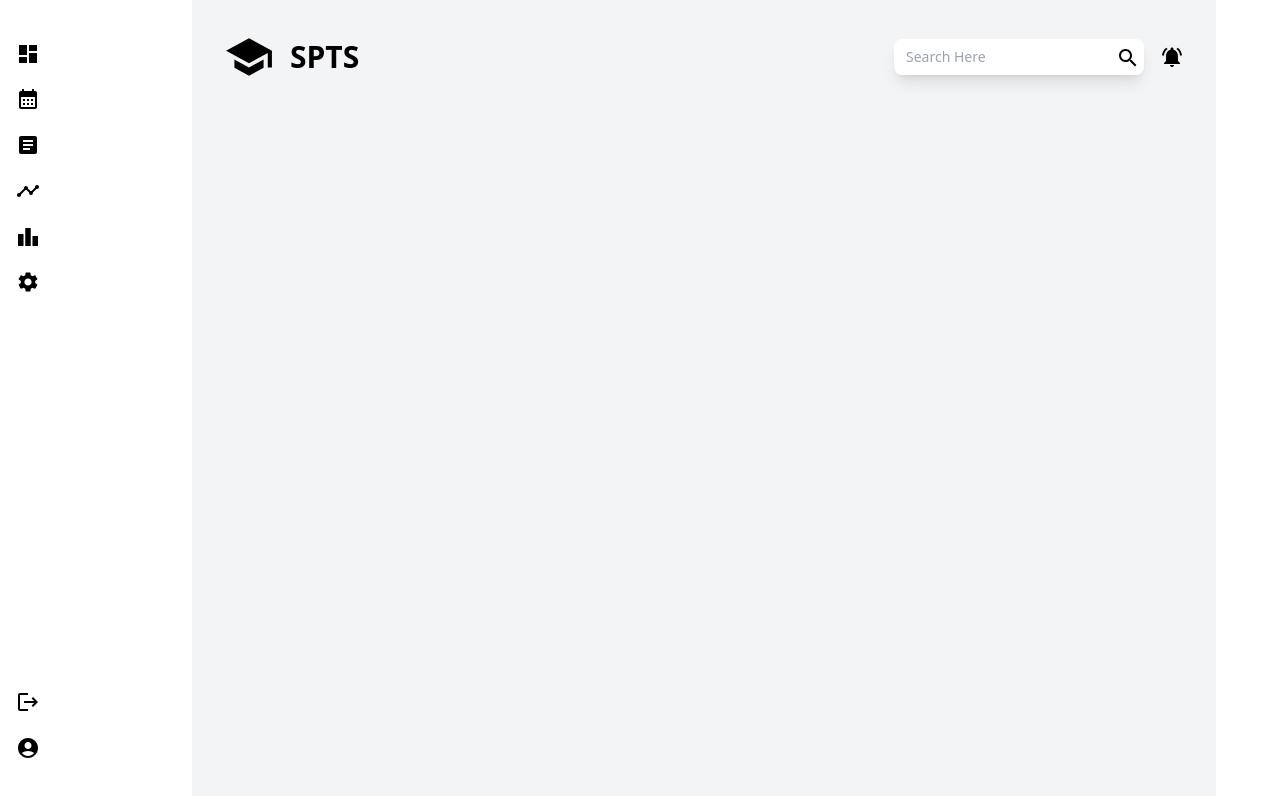
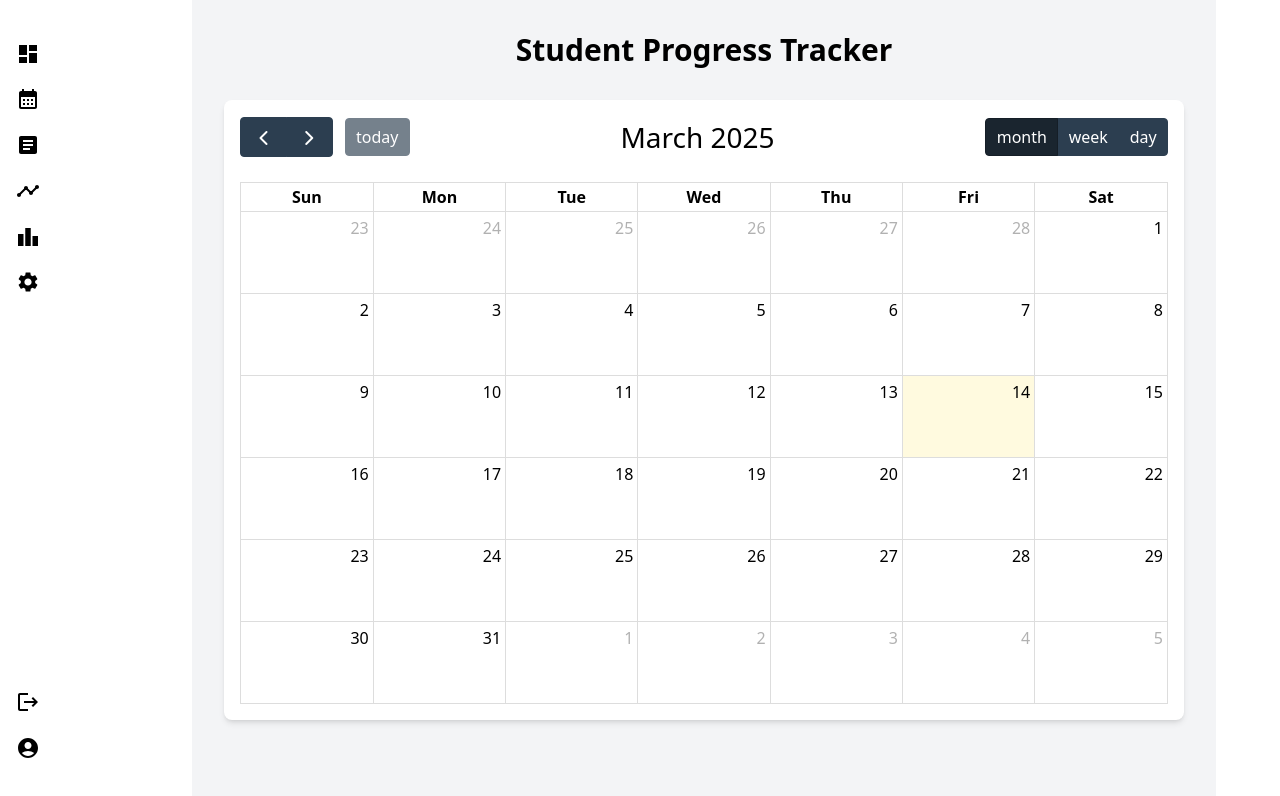
Before and after one commit to trishandulaksha/LMS, a React (Create React App) app in the folder Client/: page /Schedule in a window 1280 px wide. Shown: the top 796 px of the page. Built offline with nearby package versions, Linux system fonts and the light colour scheme; no server answers; sample sign-in values are in the browser's storage.

Commit message:
Updated shedule

```diff
--- a/Client/src/screen/Schedule/Schedule.js
+++ b/Client/src/screen/Schedule/Schedule.js
@@ -1,18 +1,42 @@
-import React from 'react'
-import SchoolIcon from "@mui/icons-material/School";
-import SearchIcon from "@mui/icons-material/Search";
-import NotificationsActiveIcon from "@mui/icons-material/NotificationsActive";
-import Header from '../../Component/Header/Header';
+import React, { useState } from "react";
+import FullCalendar from "@fullcalendar/react";
+import dayGridPlugin from "@fullcalendar/daygrid";
+import interactionPlugin from "@fullcalendar/interaction";
+// Required styles for FullCalendar
+//import "@fullcalendar/core/styles.css";
+//import "@fullcalendar/daygrid/styles.css";
+
 const Schedule = () => {
+  const [events, setEvents] = useState([]);
+
+  const handleDateClick = (info) => {
+    const eventName = prompt("Enter event name:");
+    if (eventName) {
+      setEvents([...events, { title: eventName, start: info.dateStr, allDay: true }]);
+    }
+  };
+
   return (
-    <div>
-   < div className="min-h-screen p-8 bg-gray-100">
-
-    <Header/>
-
-  </div>
-  </div>
-  )
-}
+    <div className="min-h-screen p-8 bg-gray-100">
+      <div className="container mx-auto">
+        <h1 className="mb-8 text-3xl font-bold text-center">Student Progress Tracker</h1>
+        <div className="p-4 bg-white rounded-lg shadow-md">
+          <FullCalendar
+            plugins={[dayGridPlugin, interactionPlugin]}
+            initialView="dayGridMonth"
+            events={events}
+            dateClick={handleDateClick}
+            headerToolbar={{
+              left: "prev,next today",
+              center: "title",
+              right: "dayGridMonth,dayGridWeek,dayGridDay",
+            }}
+            height="auto"
+          />
+        </div>
+      </div>
+    </div>
+  );
+};
 
 export default Schedule;
```
Also changed, not shown: Client/package.json (+7 -1 lines), 1 other file (tests, documents, lock files or other folders).
